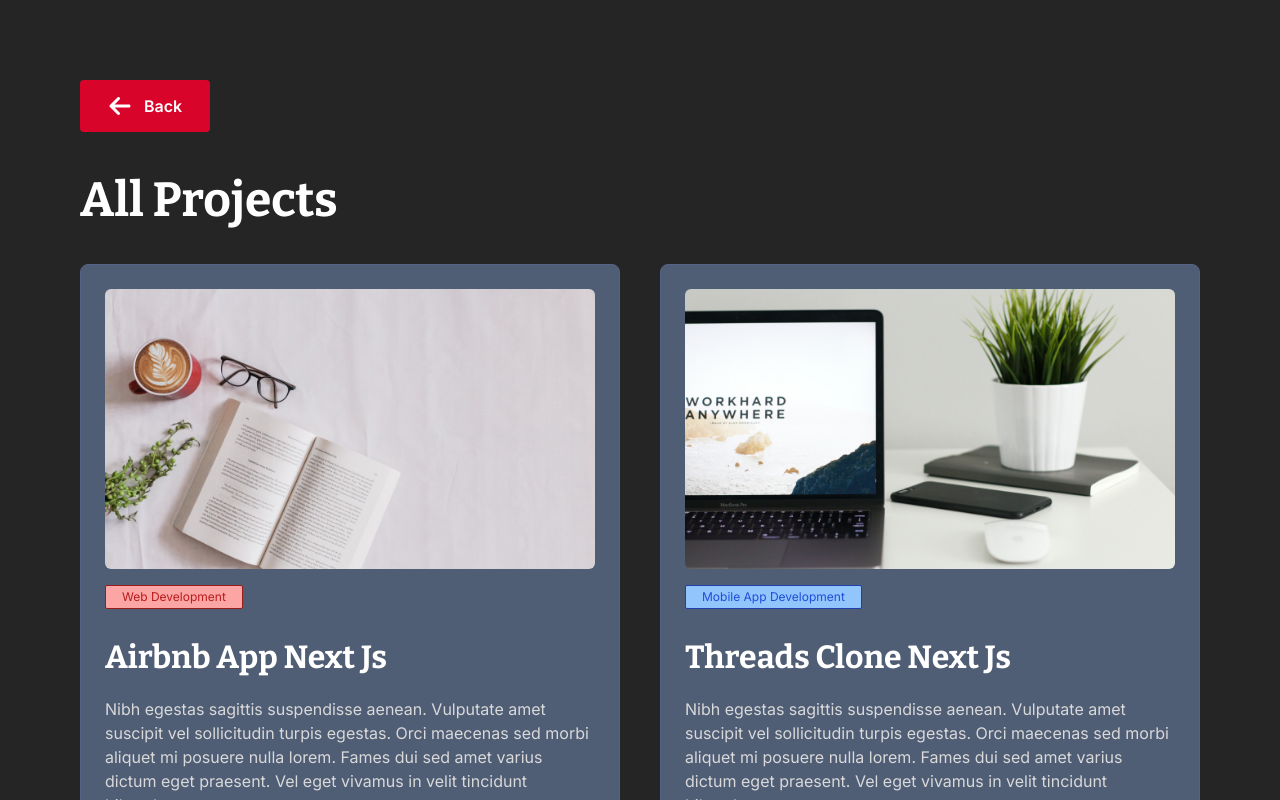
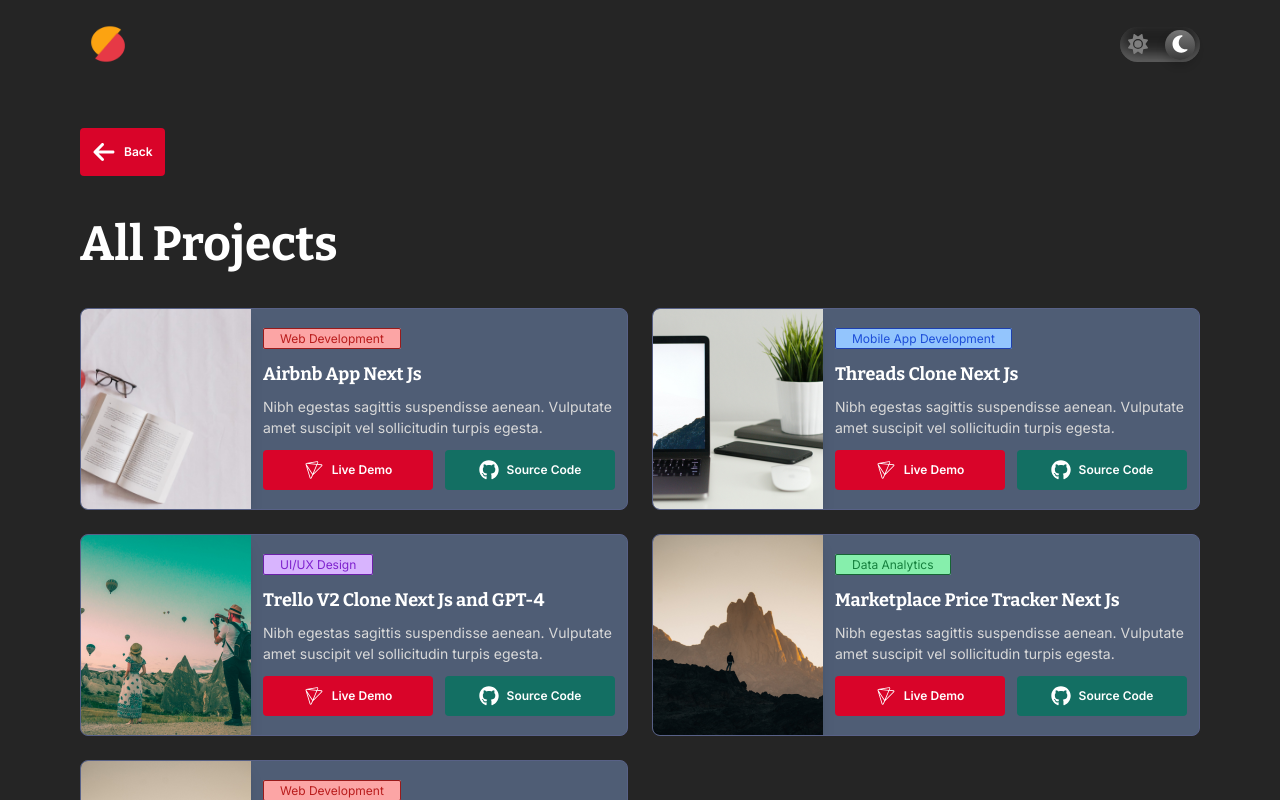
Before and after one commit to daffabadrant9390/daffabadrant9390.github.io, a Next.js app: page /my-projects in a window 1280 px wide. Shown: the top 800 px of the page. Built offline with nearby package versions, Linux system fonts and the light colour scheme.

Commit message:
feat: update the design to be v2

```diff
--- a/app/my-projects/page.tsx
+++ b/app/my-projects/page.tsx
@@ -3,6 +3,7 @@
 import Button from '@/components/Button';
 import ProjectsCard from '@/components/MainContent/Projects/components/ProjectsCard';
 import { projectsData } from '@/components/MainContent/Projects/data/projectsData';
+import Navbar from '@/components/Navbar';
 import { LS_KEYS, QUERY_PARAMS, THEME_OPTIONS } from '@/constants';
 import { faArrowLeft } from '@fortawesome/free-solid-svg-icons';
 import { FontAwesomeIcon } from '@fortawesome/react-fontawesome';
@@ -25,13 +26,27 @@
     router.push('/');
   };
   return (
-    <main className={`${isDarkMode && 'dark'}`}>
+    <div className={`${isDarkMode && 'dark'}`}>
+      <Navbar
+        menuData={[]}
+        isDarkMode={isDarkMode}
+        onUpdateDarkModeState={(e: React.ChangeEvent<HTMLInputElement>) => {
+          setIsDarkMode(!isDarkMode);
+
+          if (!!e.target.checked) {
+            localStorage.setItem(LS_KEYS.THEME, THEME_OPTIONS.DARK);
+          } else {
+            localStorage.setItem(LS_KEYS.THEME, THEME_OPTIONS.LIGHT);
+          }
+        }}
+      />
+      <main>
         <section className="bg-white dark:bg-gray-1150">
-        <div className="max-container padding-container py-[40px] lg:py-[80px]">
+          <div className="max-container padding-container py-[20px] lg:py-[40px]">
             <div className="flex flex-col gap-6 lg:gap-8">
               {/* Back Button */}
               <Button
-              size="large"
+                size="medium"
                 type="secondary"
                 iconElement={
                   <FontAwesomeIcon
@@ -50,7 +65,7 @@
                 <h2 className="text-headings-4 lg:text-headings-2 text-gray-850 dark:text-white text-left">
                   All Projects
                 </h2>
-              <div className="grid grid-cols-1 lg:grid-cols-2 gap-6 lg:gap-10">
+                <div className="grid grid-cols-1 lg:grid-cols-2 gap-5 lg:gap-6">
                   {projectsData.map((projectDataItem, idx) => {
                     const {
                       title,
@@ -82,6 +97,7 @@
           </div>
         </section>
       </main>
+    </div>
   );
 };
 
--- a/components/Button/index.tsx
+++ b/components/Button/index.tsx
@@ -36,19 +36,21 @@
         font-semibold
         ${
           size === 'small'
-            ? 'px-5 h-[40px]'
+            ? 'px-2 h-[40px]'
             : size === 'medium'
-            ? 'px-6 h-[48px]'
-            : 'px-7 h-[52px]'
+            ? 'px-3 h-[48px]'
+            : 'px-4 h-[52px]'
         }
         ${fullWidth && 'w-full'}
-        flex flex-row items-center justify-center gap-2 md:gap-3
+        flex flex-row items-center justify-center gap-2
         ${customClassName}
       `}
       onClick={onClick}
     >
       {!!iconElement && iconElement}
-      {children}
+      <span className="text-body-p4-semibold text-left inline-block">
+        {children}
+      </span>
     </button>
   );
 };
--- /dev/null
+++ b/components/MainContent/Projects/components/ProjectsCard/ProjectLabel.tsx
@@ -0,0 +1,26 @@
+import { ProjectType } from '../../data/projectsData';
+
+export const ProjectLabel = ({ projectType }: { projectType: ProjectType }) => {
+  return (
+    <span
+      className={`w-fit px-2 py-[2px] lg:px-4 rounded-sm text-body-p4-regular
+      ${
+        projectType === 'web-development'
+          ? 'bg-red-300 text-red-700 border border-red-800'
+          : projectType === 'data-analytics'
+          ? 'bg-green-300 text-green-700 border border-green-800'
+          : projectType === 'mobile-app-development'
+          ? 'bg-blue-300 text-blue-700 border border-blue-800'
+          : 'bg-purple-300 text-purple-700 border border-purple-800'
+      }`}
+    >
+      {projectType === 'web-development'
+        ? 'Web Development'
+        : projectType === 'data-analytics'
+        ? 'Data Analytics'
+        : projectType === 'mobile-app-development'
+        ? 'Mobile App Development'
+        : 'UI/UX Design'}
+    </span>
+  );
+};
--- a/components/MainContent/Projects/components/ProjectsCard/index.tsx
+++ b/components/MainContent/Projects/components/ProjectsCard/index.tsx
@@ -4,9 +4,11 @@
 import { ThemesOption } from '@/types';
 import { FontAwesomeIcon } from '@fortawesome/react-fontawesome';
 import { faPushed, faGithub } from '@fortawesome/free-brands-svg-icons';
-import { ProjectType } from '../../data/projectsData';
+import { ProjectType, projectsData } from '../../data/projectsData';
 import { useState } from 'react';
 import SliderImages from './SliderImages';
+import Image from 'next/image';
+import { ProjectLabel } from './ProjectLabel';
 
 type ProjectsCardProps = {
   title: string;
@@ -30,52 +32,47 @@
   images,
 }: ProjectsCardProps) => {
   return (
-    <div className="w-full h-full p-4 lg:p-6 rounded-lg bg-white dark:bg-gray-650 hover:shadow-xl transition-all duration-300 border border-gray-550 dark:border-blue-550">
-      <div className="flex flex-col gap-4 lg:gap-6">
-        <div className="flex flex-col gap-3 lg:gap-4">
-          <SliderImages images={images} />
-          <span
-            className={`w-fit px-2 py-[2px] lg:px-4 rounded-sm text-body-p5-regular lg:text-body-p4-regular
-              ${
-                projectType === 'web-development'
-                  ? 'bg-red-300 text-red-700 border border-red-800'
-                  : projectType === 'data-analytics'
-                  ? 'bg-green-300 text-green-700 border border-green-800'
-                  : projectType === 'mobile-app-development'
-                  ? 'bg-blue-300 text-blue-700 border border-blue-800'
-                  : 'bg-purple-300 text-purple-700 border border-purple-800'
-              }`}
-          >
-            {projectType === 'web-development'
-              ? 'Web Development'
-              : projectType === 'data-analytics'
-              ? 'Data Analytics'
-              : projectType === 'mobile-app-development'
-              ? 'Mobile App Development'
-              : 'UI/UX Design'}
-          </span>
+    <div className="w-full h-full rounded-lg bg-white dark:bg-gray-650 hover:shadow-xl transition-all duration-300 border border-gray-550 dark:border-blue-550 overflow-hidden">
+      <div className="w-full flex flex-col md:flex-row gap-2 md:gap-3 h-full">
+        {/* Image and Slider */}
+        <div className="flex flex-col items-start justify-start gap-3 lg:gap-4">
+          {/* <SliderImages images={images} /> */}
+          <div className="relative flex-shrink-0 w-full md:w-[280px] lg:w-[170px] h-[180px] md:min-h-[180px] lg:min-h-[200px] md:h-full shadow-lg">
+            <Image
+              alt={`image-project`}
+              src={imageUrl}
+              fill
+              className="rounded-t-md md:rounded-none md:rounded-l-md object-cover object-center"
+            />
+          </div>
+          <div className="px-3 md:hidden">
+            <ProjectLabel projectType={projectType} />
+          </div>
         </div>
 
         {/* Title, Description & Buttons */}
-        <div className="w-full flex flex-col">
-          <div className="flex flex-col mb-5 lg:mb-6 gap-3 lg:gap-4 text-left">
-            <h4 className="text-headings-5 lg:text-headings-4 text-blue-850 dark:text-white">
+        <div className="w-full flex flex-col items-start justify-start px-3 pb-4 md:pl-0 md:pt-4 [&>*:not(:last-child)]:mb-3">
+          <div className="hidden md:block">
+            <ProjectLabel projectType={projectType} />
+          </div>
+          <div className="flex flex-col mb-2 md:mb-3 text-left">
+            <h4 className="text-headings-6 text-blue-850 dark:text-white mb-[4px] md:mb-[8px]">
               {title}
             </h4>
-            <p className="text-body-p3-regular lg:text-body-p2-regular text-gray-850 dark:text-gray-50">
+            <p className="text-body-p4-regular lg:text-body-p3-regular text-gray-850 dark:text-gray-50">
               {description}
             </p>
           </div>
 
-          <div className="flex flex-col items-start md:flex-row lg:justify-start gap-3 md:gap-4 lg:gap-5">
+          <div className="flex flex-col items-start md:flex-row lg:justify-start gap-2 md:gap-3 w-full">
             <Button
-              size="medium"
+              size="small"
               type="secondary"
               iconElement={
                 <FontAwesomeIcon
                   icon={faPushed}
                   color="white"
-                  className="w-4 h-4 lg:w-6 lg:h-6"
+                  className="w-4 h-4 lg:w-5 lg:h-5"
                 />
               }
               fullWidth={true}
@@ -84,17 +81,17 @@
                 window.open(linkToProject, '_blank');
               }}
             >
-              Open Project
+              Live Demo
             </Button>
 
             <Button
-              size="medium"
+              size="small"
               type={'tertiary'}
               iconElement={
                 <FontAwesomeIcon
                   icon={faGithub}
                   color="white"
-                  className="w-4 h-4 lg:w-6 lg:h-6"
+                  className="w-4 h-4 lg:w-5 lg:h-5"
                 />
               }
               onClick={() => {
--- a/components/MainContent/Projects/data/projectsData.ts
+++ b/components/MainContent/Projects/data/projectsData.ts
@@ -19,7 +19,7 @@
   {
     title: 'Airbnb App Next Js',
     description:
-      'Nibh egestas sagittis suspendisse aenean. Vulputate amet suscipit vel sollicitudin turpis egestas. Orci maecenas sed morbi aliquet mi posuere nulla lorem. Fames dui sed amet varius dictum eget praesent. Vel eget vivamus in velit tincidunt bibendum nunc.',
+      'Nibh egestas sagittis suspendisse aenean. Vulputate amet suscipit vel sollicitudin turpis egesta.',
     imageUrl: '/assets/bg-project-1.jpg',
     linkToProject: '', //TODO: TBD
     linkToGithub: '', //TODO: TBD
@@ -34,7 +34,7 @@
   {
     title: 'Threads Clone Next Js',
     description:
-      'Nibh egestas sagittis suspendisse aenean. Vulputate amet suscipit vel sollicitudin turpis egestas. Orci maecenas sed morbi aliquet mi posuere nulla lorem. Fames dui sed amet varius dictum eget praesent. Vel eget vivamus in velit tincidunt bibendum nunc.',
+      'Nibh egestas sagittis suspendisse aenean. Vulputate amet suscipit vel sollicitudin turpis egesta.',
     imageUrl: '/assets/bg-project-2.jpg',
     linkToProject: '', //TODO: TBD
     linkToGithub: '', //TODO: TBD
@@ -49,7 +49,7 @@
   {
     title: 'Trello V2 Clone Next Js and GPT-4',
     description:
-      'Nibh egestas sagittis suspendisse aenean. Vulputate amet suscipit vel sollicitudin turpis egestas. Orci maecenas sed morbi aliquet mi posuere nulla lorem. Fames dui sed amet varius dictum eget praesent. Vel eget vivamus in velit tincidunt bibendum nunc.',
+      'Nibh egestas sagittis suspendisse aenean. Vulputate amet suscipit vel sollicitudin turpis egesta.',
     imageUrl: '/assets/bg-project-3.jpg',
     linkToProject: '', //TODO: TBD
     linkToGithub: '', //TODO: TBD
@@ -64,7 +64,7 @@
   {
     title: 'Marketplace Price Tracker Next Js',
     description:
-      'Nibh egestas sagittis suspendisse aenean. Vulputate amet suscipit vel sollicitudin turpis egestas. Orci maecenas sed morbi aliquet mi posuere nulla lorem. Fames dui sed amet varius dictum eget praesent. Vel eget vivamus in velit tincidunt bibendum nunc.',
+      'Nibh egestas sagittis suspendisse aenean. Vulputate amet suscipit vel sollicitudin turpis egesta.',
     imageUrl: '/assets/bg-project-4.jpg',
     linkToProject: '', //TODO: TBD
     linkToGithub: '', //TODO: TBD
@@ -79,7 +79,7 @@
   {
     title: 'Dropbox 2.0 with Next JS',
     description:
-      'Nibh egestas sagittis suspendisse aenean. Vulputate amet suscipit vel sollicitudin turpis egestas. Orci maecenas sed morbi aliquet mi posuere nulla lorem. Fames dui sed amet varius dictum eget praesent. Vel eget vivamus in velit tincidunt bibendum nunc.',
+      'Nibh egestas sagittis suspendisse aenean. Vulputate amet suscipit vel sollicitudin turpis egestas. Orci maecenas sed morbi aliquet mi posuere nulla lorem.',
     imageUrl: '/assets/bg-project-4.jpg',
     linkToProject: '', //TODO: TBD For Now
     linkToGithub: '', //TODO: TBD
--- a/components/MainContent/Projects/index.tsx
+++ b/components/MainContent/Projects/index.tsx
@@ -31,7 +31,7 @@
       customRefWrapper={projectsRef}
     >
       <div className="w-full flex flex-col items-start gap-6 lg:gap-10">
-        <div className="grid grid-cols-1 lg:grid-cols-2 gap-6 lg:gap-10">
+        <div className="grid grid-cols-1 lg:grid-cols-2 gap-5 lg:gap-6">
           {finalProjectsData.map((projectDataItem, idx) => {
             const {
               title,
--- a/components/MainContent/SkillsAndInterests/index.tsx
+++ b/components/MainContent/SkillsAndInterests/index.tsx
@@ -11,7 +11,7 @@
       theme="light"
     >
       {/* Expertise & Skillset Cards */}
-      <div className="grid grid-cols-1 sm:grid-cols-2 lg:grid-cols-3 2xl:grid-cols-4 gap-5 lg:gap-8 justify-items-center place-content-center">
+      <div className="grid grid-cols-1 sm:grid-cols-2 lg:grid-cols-3 gap-5 lg:gap-8 justify-items-center place-content-center">
         {SKILLSET_EXPERTISE_DATA.map((skillsetExpertiseItem, idx) => {
           const { title, description, iconUrl } = skillsetExpertiseItem;
 
--- a/components/Navbar/index.tsx
+++ b/components/Navbar/index.tsx
@@ -184,7 +184,9 @@
 
           {/* Mobile Navbar Burger Menu */}
           {/* TODO: Currently one of the icon should be wrapped with div. Need to find propper solution */}
-          {!isMobileNavbarOpen ? (
+          {!!Array.isArray(menuData) &&
+            !!menuData.length &&
+            (!isMobileNavbarOpen ? (
               <div className="relative w-6 h-6 flex-shrink-0">
                 <FontAwesomeIcon
                   icon={faBarsStaggered}
@@ -205,7 +207,7 @@
                   setIsMobileNavbarOpen(false);
                 }}
               />
-          )}
+            ))}
         </div>
       </div>
       {/* Mobile Navbar List Item */}
```
Lines whose indentation alone changed are shown as unchanged.
